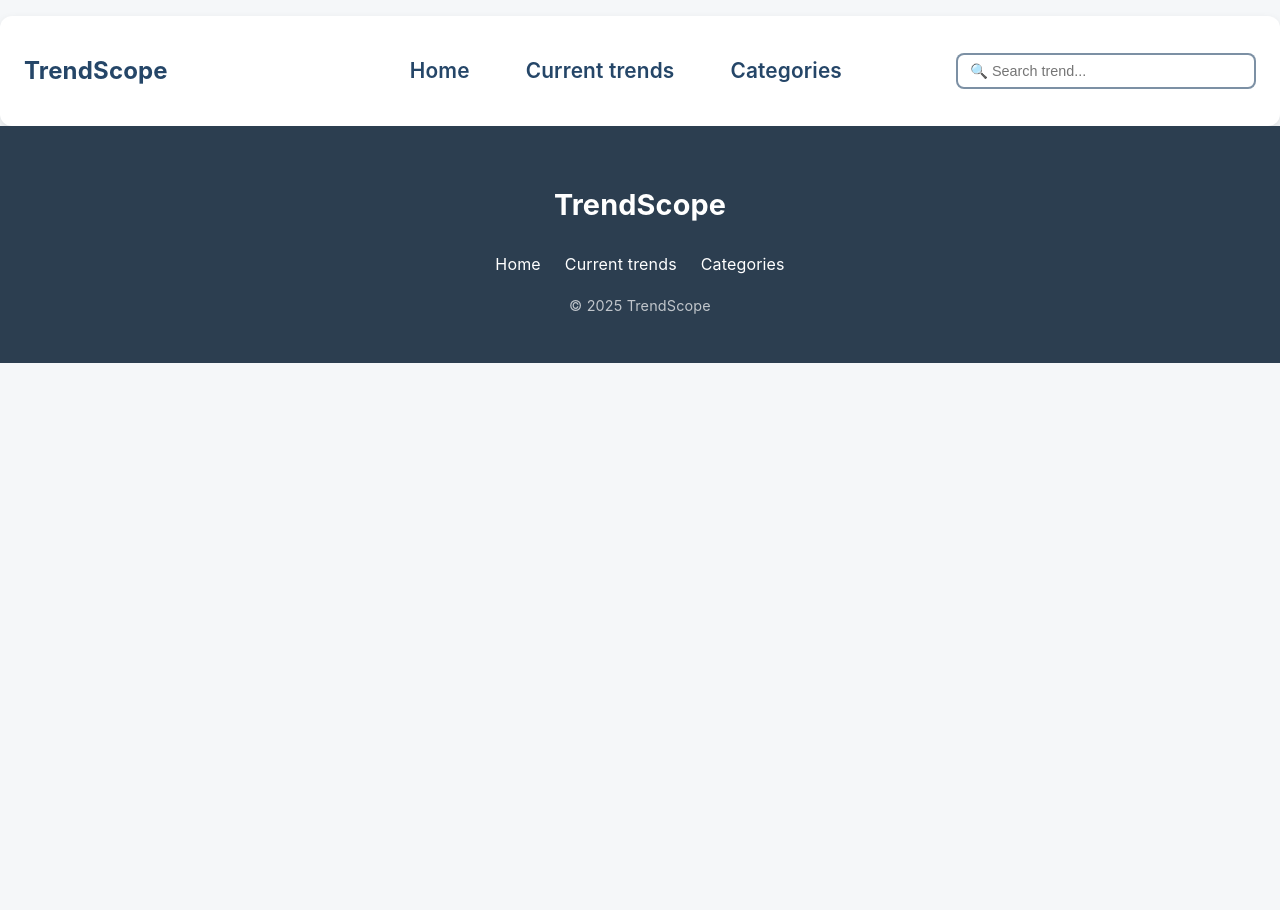
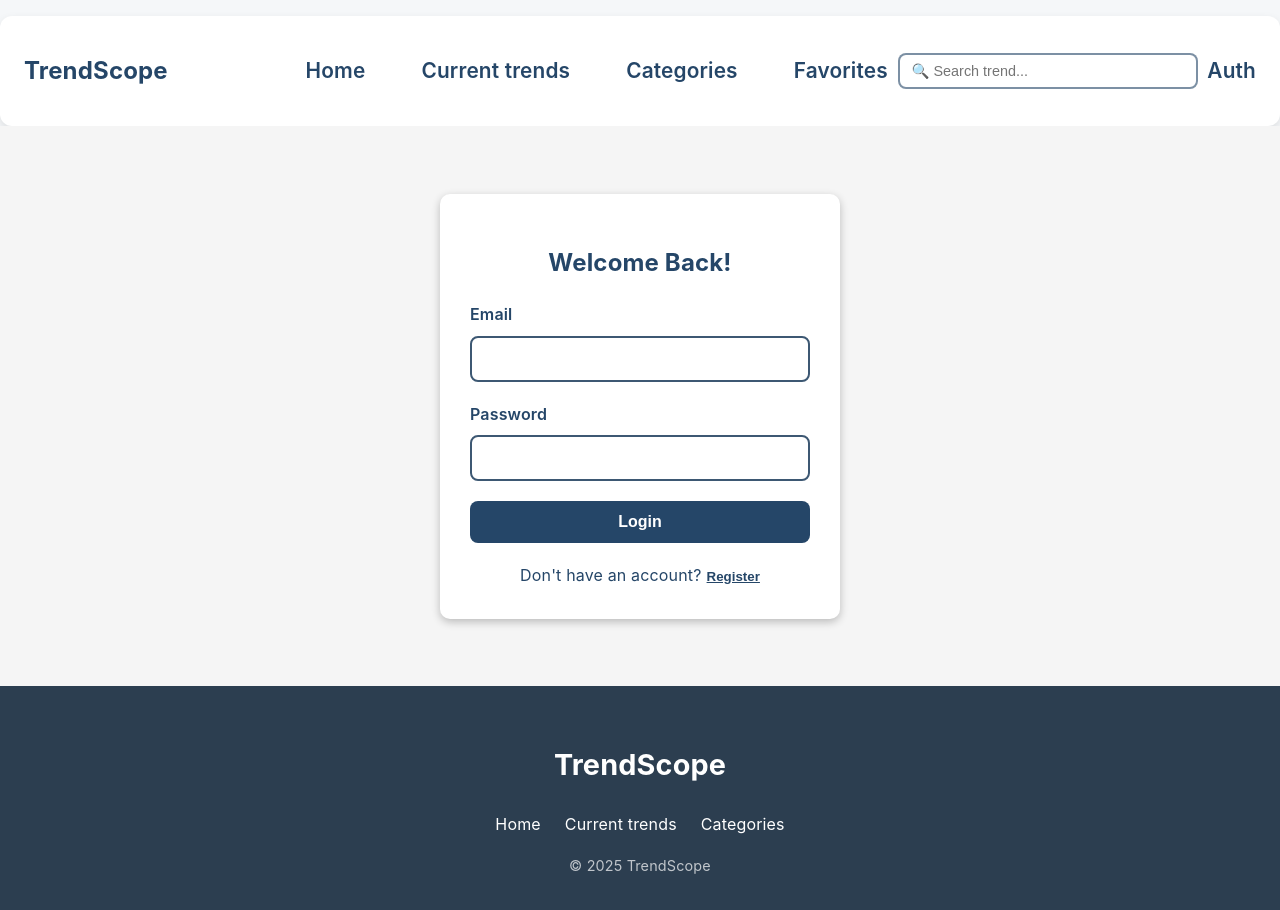
Before and after one commit to Damilyaa/TrendScope, a React (Vite) app: page /auth in a window 1280 px wide. Shown: the top 910 px of the page. Before the commit the page ends 800 px from the top, so only its background shows below. Built offline with nearby package versions, Linux system fonts and the light colour scheme.

Commit message:
auth, favorites

```diff
--- a/src/App.jsx
+++ b/src/App.jsx
@@ -3,6 +3,8 @@ import { BrowserRouter as Router, Routes, Route } from "react-router-dom";
 import { ThemeProvider, createTheme, CssBaseline } from "@mui/material";
 import NavBar from "./components/NavBar/NavBar";
 import Footer from "./components/Footer/Footer";
+import Auth from "./components/Auth/Auth";
+import Favorites from "./components/Favorites/Favorites";
 
 // Lazy load components for better performance
 const Home = React.lazy(() => import("./components/Home/Home"));
@@ -27,6 +29,10 @@ const theme = createTheme({
     background: {
       default: "#F5F7F9", // Very light blue-gray
       paper: "#FFFFFF",
+    },
+    favorites: {
+      main: "#b51b2f",
+
     },
     text: {
       primary: "#4A4A4A", // Soft dark gray
@@ -214,6 +220,8 @@ export default function App() {
                 <Route path="/trends" element={<Trends />} />
                 <Route path="/categories" element={<Categories />} />
                 <Route path="/trend/:trendName" element={<Trend />} />
+                <Route path="/favorites" element={<Favorites />} />
+                <Route path="/auth" element={<Auth />} />
               </Routes>
             </Suspense>
           </main>
--- /dev/null
+++ b/src/components/Auth/Auth.css
@@ -0,0 +1,98 @@
+.auth-container {
+    display: flex;
+    justify-content: center;
+    align-items: center;
+    min-height: 70vh;
+    background-color: #f5f5f5;
+    padding: 20px;
+  }
+
+  .auth-form {
+    background-color: white;
+    padding: 30px;
+    border-radius: 10px;
+    box-shadow: rgba(0, 0, 0, 0.24) 0px 3px 8px;
+    width: 100%;
+    max-width: 400px;
+  }
+
+  .auth-title {
+    color: #254668;
+    font-size: 24px;
+    font-weight: 700;
+    margin-bottom: 20px;
+    text-align: center;
+  }
+
+  .form-group {
+    margin-bottom: 20px;
+  }
+
+  .form-group label {
+    display: block;
+    margin-bottom: 8px;
+    color: #254668;
+    font-weight: 600;
+  }
+
+  .form-group input {
+    width: 100%;
+    padding: 12px;
+    border: 2px solid #3d5873;
+    border-radius: 8px;
+    font-size: 16px;
+    transition: all 0.3s ease;
+  }
+
+  .form-group input:focus {
+    outline: none;
+    border-color: #092744;
+    box-shadow: 0 0 5px #254668;
+  }
+
+  .auth-button {
+    width: 100%;
+    padding: 12px;
+    background-color: #254668;
+    color: white;
+    border: none;
+    border-radius: 8px;
+    font-size: 16px;
+    font-weight: 600;
+    cursor: pointer;
+    transition: background-color 0.3s ease;
+  }
+
+  .auth-button:hover {
+    background-color: #254668;
+  }
+
+  .toggle-form {
+    text-align: center;
+    margin-top: 20px;
+    color: #254668;
+  }
+
+  .toggle-form button {
+    background: none;
+    border: none;
+    color: #254668;
+    font-weight: 600;
+    cursor: pointer;
+    text-decoration: underline;
+    padding: 0;
+    margin-left: 5px;
+  }
+
+  .toggle-form button:hover {
+    color: #254668;
+  }
+
+  .error-message {
+    background-color: #ffebee;
+    color: #254668;
+    padding: 10px;
+    border-radius: 5px;
+    margin-bottom: 20px;
+    text-align: center;
+  }
--- /dev/null
+++ b/src/components/Auth/Auth.jsx
@@ -0,0 +1,109 @@
+import React, { useState } from 'react';
+import './Auth.css';
+
+const Auth = ({ onLogin, onRegister }) => {
+  const [isLogin, setIsLogin] = useState(true);
+  const [formData, setFormData] = useState({
+    username: '',
+    email: '',
+    password: ''
+  });
+  const [error, setError] = useState('');
+
+  const handleSubmit = async (e) => {
+    e.preventDefault();
+    setError('');
+
+    try {
+      if (isLogin) {
+        await onLogin({
+          email: formData.email,
+          password: formData.password
+        });
+      } else {
+        await onRegister({
+          username: formData.username,
+          email: formData.email,
+          password: formData.password
+        });
+      }
+    } catch (err) {
+      setError(err.message || 'An error occurred');
+    }
+  };
+
+  const handleChange = (e) => {
+    setFormData({
+      ...formData,
+      [e.target.name]: e.target.value
+    });
+  };
+
+  return (
+    <div className="auth-container">
+      <form className="auth-form" onSubmit={handleSubmit}>
+        <h2 className="auth-title">
+          {isLogin ? 'Welcome Back!' : 'Create Account'}
+        </h2>
+
+        {error && <div className="error-message">{error}</div>}
+
+        {!isLogin && (
+          <div className="form-group">
+            <label htmlFor="username">Username</label>
+            <input
+              type="text"
+              id="username"
+              name="username"
+              value={formData.username}
+              onChange={handleChange}
+              required
+            />
+          </div>
+        )}
+
+        <div className="form-group">
+          <label htmlFor="email">Email</label>
+          <input
+            type="email"
+            id="email"
+            name="email"
+            value={formData.email}
+            onChange={handleChange}
+            required
+          />
+        </div>
+
+        <div className="form-group">
+          <label htmlFor="password">Password</label>
+          <input
+            type="password"
+            id="password"
+            name="password"
+            value={formData.password}
+            onChange={handleChange}
+            required
+          />
+        </div>
+
+        <button type="submit" className="auth-button">
+          {isLogin ? 'Login' : 'Register'}
+        </button>
+
+        <div className="toggle-form">
+          {isLogin ? "Don't have an account?" : "Already have an account?"}
+          <button
+            type="button"
+            onClick={() => {
+              setIsLogin(!isLogin);
+              setError('');
+            }}
+          >
+            {isLogin ? 'Register' : 'Login'}
+          </button>
+        </div>
+      </form>
+    </div>
+  );
+};
+export default Auth;
--- a/src/components/Categories/Categories.jsx
+++ b/src/components/Categories/Categories.jsx
@@ -18,6 +18,8 @@ import {
 } from "@mui/material";
 import TrendingUpIcon from "@mui/icons-material/TrendingUp";
 import "./Categories.css";
+import FavoriteIcon from '@mui/icons-material/Favorite';
+import { IconButton } from '@mui/material';
 
 const fetchTrendsData = async () => {
   try {
@@ -51,7 +53,7 @@ const groupTrendsByCategory = (trends) => {
   }, {});
 };
 
-const TrendCard = ({ trend }) => {
+const TrendCard = ({ trend, onFavoriteToggle, isFavorited }) => {
   const navigate = useNavigate();
 
   const handleClick = () => {
@@ -77,26 +79,34 @@ const TrendCard = ({ trend }) => {
         <CardContent sx={{ flexGrow: 1 }}>
           <Box display="flex" alignItems="center" mb={2}>
             <TrendingUpIcon color="primary" sx={{ mr: 1 }} />
-            <Typography variant="h6" component="h2" gutterBottom>
+            <Typography variant="h6" component="h2" gutterBottom sx={{ color: "rgb(26, 77, 128)" }}>
               {trend.name}
             </Typography>
+            <IconButton
+              onClick={(e) => {
+                e.stopPropagation();
+                onFavoriteToggle(trend);
+              }}
+              color={isFavorited ? "favorites" : "default"}
+            >
+              <FavoriteIcon />
+            </IconButton>
           </Box>
-          <Typography variant="body2" color="text.secondary" paragraph>
+          <Typography variant="body2" color="text.secondary" paragraph sx={{ color: "rgba(26, 77, 128, 0.78)" }}>
             {trend.description}
           </Typography>
-          <Box display="flex" gap={1} flexWrap="wrap" mt={2}>
-            {trend.keyPlayers.map((player, index) => (
-              <Chip key={index} label={player} color="primary" variant="outlined" size="small" />
-            ))}
+          <Box mt={2}>
+            <Chip
+              label={`#${trend.tag[0]}`}
+              color="primary"
+              variant="outlined"
+              size="small"
+              sx={{ color: "rgba(26, 77, 128, 0.78)" }}
+            />
           </Box>
-          <Typography variant="body2" color="primary" sx={{ mt: 2 }}>
-            Рост: {trend.growth}
-          </Typography>
         </CardContent>
         <CardActions>
-          <Button size="small" color="primary">
-            Подробнее
-          </Button>
+          <Button size="small" color="primary">Learn More</Button>
         </CardActions>
       </Card>
     </motion.div>
@@ -108,6 +118,12 @@ export default function Categories() {
   const [selectedCategory, setSelectedCategory] = useState("");
   const [loading, setLoading] = useState(true);
   const [error, setError] = useState(null);
+  const [favorites, setFavorites] = useState(() => {
+      // Initialize favorites from localStorage (if any)
+      const savedFavorites = localStorage.getItem("favorites");
+      return savedFavorites ? JSON.parse(savedFavorites) : [];
+    });
+
 
   const fetchTrends = useCallback(async () => {
     setLoading(true);
@@ -133,6 +149,20 @@ export default function Categories() {
   useEffect(() => {
     fetchTrends();
   }, [fetchTrends]);
+
+  const handleFavoriteToggle = (trend) => {
+    const isAlreadyFavorited = favorites.some((fav) => fav.id === trend.id);
+    let updatedFavorites;
+
+    if (isAlreadyFavorited) {
+      updatedFavorites = favorites.filter((fav) => fav.id !== trend.id);
+    } else {
+      updatedFavorites = [...favorites, trend];
+    }
+
+    setFavorites(updatedFavorites);
+    localStorage.setItem("favorites", JSON.stringify(updatedFavorites));
+  };
 
   const handleCategoryChange = (event, newValue) => {
     setSelectedCategory(newValue);
@@ -207,7 +237,11 @@ export default function Categories() {
             <Grid container spacing={3}>
               {groupedTrends[selectedCategory].map((trend) => (
                 <Grid item xs={12} sm={6} md={4} key={trend.id}>
-                  <TrendCard trend={trend} />
+                  <TrendCard
+                trend={trend}
+                onFavoriteToggle={handleFavoriteToggle}
+                isFavorited={favorites.some((fav) => fav.id === trend.id)}
+              />
                 </Grid>
               ))}
             </Grid>
--- /dev/null
+++ b/src/components/Favorites/Favorites.jsx
@@ -0,0 +1,73 @@
+import React from 'react';
+import { Container, Typography, Grid, Card, CardContent, Chip, Button, Box } from "@mui/material";
+import { Link } from 'react-router-dom';
+import { motion } from 'framer-motion';
+
+export default function Favorites({ favorites }) {
+  console.log(favorites);
+
+  return (
+    <Container maxWidth="lg" sx={{ py: 4 }}>
+      <motion.div
+        initial={{ opacity: 0, y: 20 }}
+        animate={{ opacity: 1, y: 0 }}
+        transition={{ duration: 0.5 }}
+      >
+        <Typography
+          variant="h3"
+          component="h1"
+          gutterBottom
+          align="center"
+          sx={{
+            fontWeight: 700,
+            mb: 4,
+            background: "linear-gradient(45deg, #2c3e50 30%, #30a7d2 90%)",
+            WebkitBackgroundClip: "text",
+            WebkitTextFillColor: "transparent",
+          }}
+        >
+          Favorite Trends
+        </Typography>
+
+        <Grid container spacing={3}>
+          {favorites && favorites.length > 0 ? (
+            favorites.map((trend) => (
+              <Grid item xs={12} sm={6} md={4} key={trend.id}>
+                <Card
+                  sx={{
+                    height: "100%",
+                    display: "flex",
+                    flexDirection: "column",
+                    transition: "all 0.3s ease",
+                    "&:hover": {
+                      boxShadow: "0 8px 16px rgba(0,0,0,0.1)",
+                      transform: "translateY(-4px)",
+                    },
+                  }}
+                >
+                  <CardContent sx={{ flexGrow: 1 }}>
+                    <Typography variant="h6" component="h2" gutterBottom sx={{ color: "rgb(26, 77, 128)" }}>
+                      {trend.name}
+                    </Typography>
+                    <Typography variant="body2" color="text.secondary" paragraph sx={{ color: "rgba(26, 77, 128, 0.78)" }}>
+                      {trend.description}
+                    </Typography>
+                    <Chip label={`#${trend.tag[0]}`} color="primary" variant="outlined" size="small" />
+                  </CardContent>
+                </Card>
+              </Grid>
+            ))
+          ) : (
+            <Typography variant="h5" align="center">You have no favorites yet!</Typography>
+          )}
+        </Grid>
+
+        <Box mt={2} display="flex" justifyContent="center">
+          <Button variant="contained" component={Link} to="/trends">
+            Back to Trends
+          </Button>
+        </Box>
+      </motion.div>
+    </Container>
+  );
+}
--- a/src/components/Footer/Footer.css
+++ b/src/components/Footer/Footer.css
@@ -4,6 +4,7 @@
     padding: 2rem 1rem;
     text-align: center;
     font-family: "Inter", sans-serif;
+    margin-top: auto;
   }
 
   .footer-content {
--- a/src/components/NavBar/NavBar.css
+++ b/src/components/NavBar/NavBar.css
@@ -57,3 +57,9 @@
   .search-input:focus {
     border-color: #254768de;
   }
+
+  .auth {
+    justify-content: space-between;
+    gap: 3.5rem;
+    display: flex;
+  }
--- a/src/components/NavBar/NavBar.jsx
+++ b/src/components/NavBar/NavBar.jsx
@@ -20,6 +20,7 @@ export default function NavBar() {
         <Link to="/" className="nav-link">Home</Link>
         <Link to="/trends" className="nav-link">Current trends</Link>
         <Link to="/categories" className="nav-link">Categories</Link>
+        <Link to="/favorites" className="nav-link">Favorites</Link>
       </div>
       <div className="search-container">
         <input
@@ -31,6 +32,9 @@ export default function NavBar() {
           onKeyDown={handleSearch}
         />
       </div>
+      <div className="auth">
+        <Link to="/auth" className="nav-link">Auth</Link>
+      </div>
     </nav>
   );
 }
--- a/src/components/Trends/Trends.jsx
+++ b/src/components/Trends/Trends.jsx
@@ -17,8 +17,10 @@ import {
 import TrendingUpIcon from "@mui/icons-material/TrendingUp";
 import "./Trends.css";
 import { formatDate } from "../../utils/dateUtils";
+import FavoriteIcon from '@mui/icons-material/Favorite';
+import { IconButton } from '@mui/material';
 
-const TrendCard = ({ trend }) => {
+const TrendCard = ({ trend, onFavoriteToggle, isFavorited }) => {
   const navigate = useNavigate();
 
   const handleClick = () => {
@@ -47,6 +49,15 @@ const TrendCard = ({ trend }) => {
             <Typography variant="h6" component="h2" gutterBottom sx={{ color: "rgb(26, 77, 128)" }}>
               {trend.name}
             </Typography>
+            <IconButton
+              onClick={(e) => {
+                e.stopPropagation();
+                onFavoriteToggle(trend);
+              }}
+              color={isFavorited ? "favorites" : "default"}
+            >
+              <FavoriteIcon />
+            </IconButton>
           </Box>
           <Typography variant="body2" color="text.secondary" paragraph sx={{ color: "rgba(26, 77, 128, 0.78)" }}>
             {trend.description}
@@ -69,11 +80,18 @@ const TrendCard = ({ trend }) => {
   );
 };
 
+
 export default function Trends() {
   const [trends, setTrends] = useState([]);
   const [loading, setLoading] = useState(true);
   const [error, setError] = useState(null);
   const [limit, setLimit] = useState(9);
+  const [favorites, setFavorites] = useState(() => {
+    // Initialize favorites from localStorage (if any)
+    const savedFavorites = localStorage.getItem("favorites");
+    return savedFavorites ? JSON.parse(savedFavorites) : [];
+  });
+
   const currentDate = formatDate();
 
   const fetchTrends = useCallback(async () => {
@@ -85,7 +103,6 @@ export default function Trends() {
         throw new Error("Не удалось загрузить тренды");
       }
       const data = await response.json();
-      // Если data не массив, но есть поле trends, используем его
       const trendsArray = Array.isArray(data) ? data : data.trends || [];
       setTrends(trendsArray);
     } catch (err) {
@@ -98,6 +115,20 @@ export default function Trends() {
   useEffect(() => {
     fetchTrends();
   }, [fetchTrends]);
+
+  const handleFavoriteToggle = (trend) => {
+    const isAlreadyFavorited = favorites.some((fav) => fav.id === trend.id);
+    let updatedFavorites;
+
+    if (isAlreadyFavorited) {
+      updatedFavorites = favorites.filter((fav) => fav.id !== trend.id);
+    } else {
+      updatedFavorites = [...favorites, trend];
+    }
+
+    setFavorites(updatedFavorites);
+    localStorage.setItem("favorites", JSON.stringify(updatedFavorites));
+  };
 
   if (loading) {
     return (
@@ -166,7 +197,11 @@ export default function Trends() {
         <Grid container spacing={3}>
           {trends.slice(0, limit).map((trend) => (
             <Grid item xs={12} sm={6} md={4} key={trend.id}>
-              <TrendCard trend={trend} />
+              <TrendCard
+                trend={trend}
+                onFavoriteToggle={handleFavoriteToggle}
+                isFavorited={favorites.some((fav) => fav.id === trend.id)}
+              />
             </Grid>
           ))}
         </Grid>
@@ -177,12 +212,10 @@ export default function Trends() {
               variant="contained"
               onClick={() => setLimit(limit + 9)}
               sx={{ mr: 2 }}
-
             >
-             Show more
+              Show more
             </Button>
           )}
-
         </Box>
       </motion.div>
     </Container>
```
Also changed, not shown: src/components/Home/Home.css (+12 -4 lines), src/components/Favorites/Favorites.css (added), 2 other files (tests, documents, lock files or other folders).
